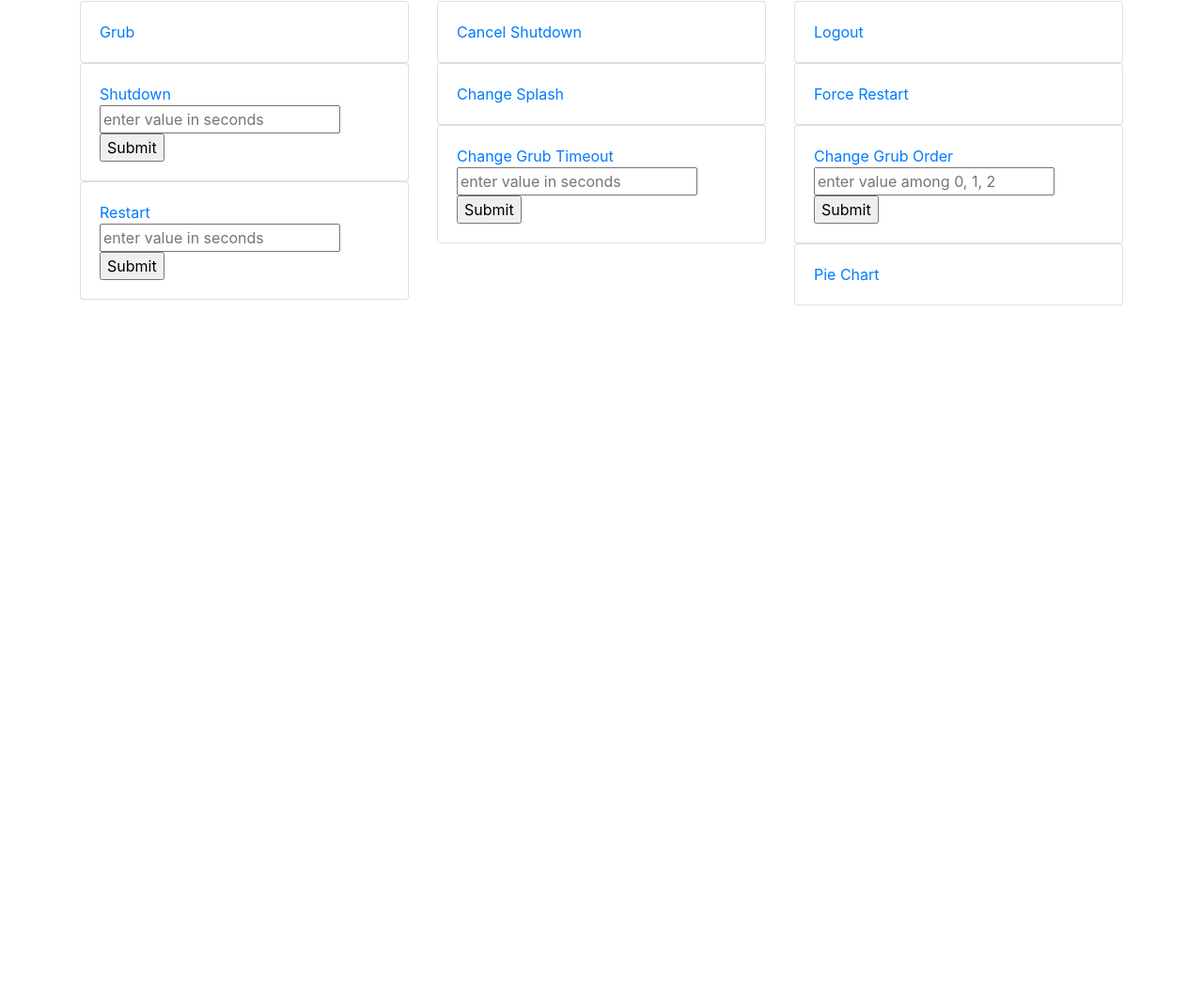
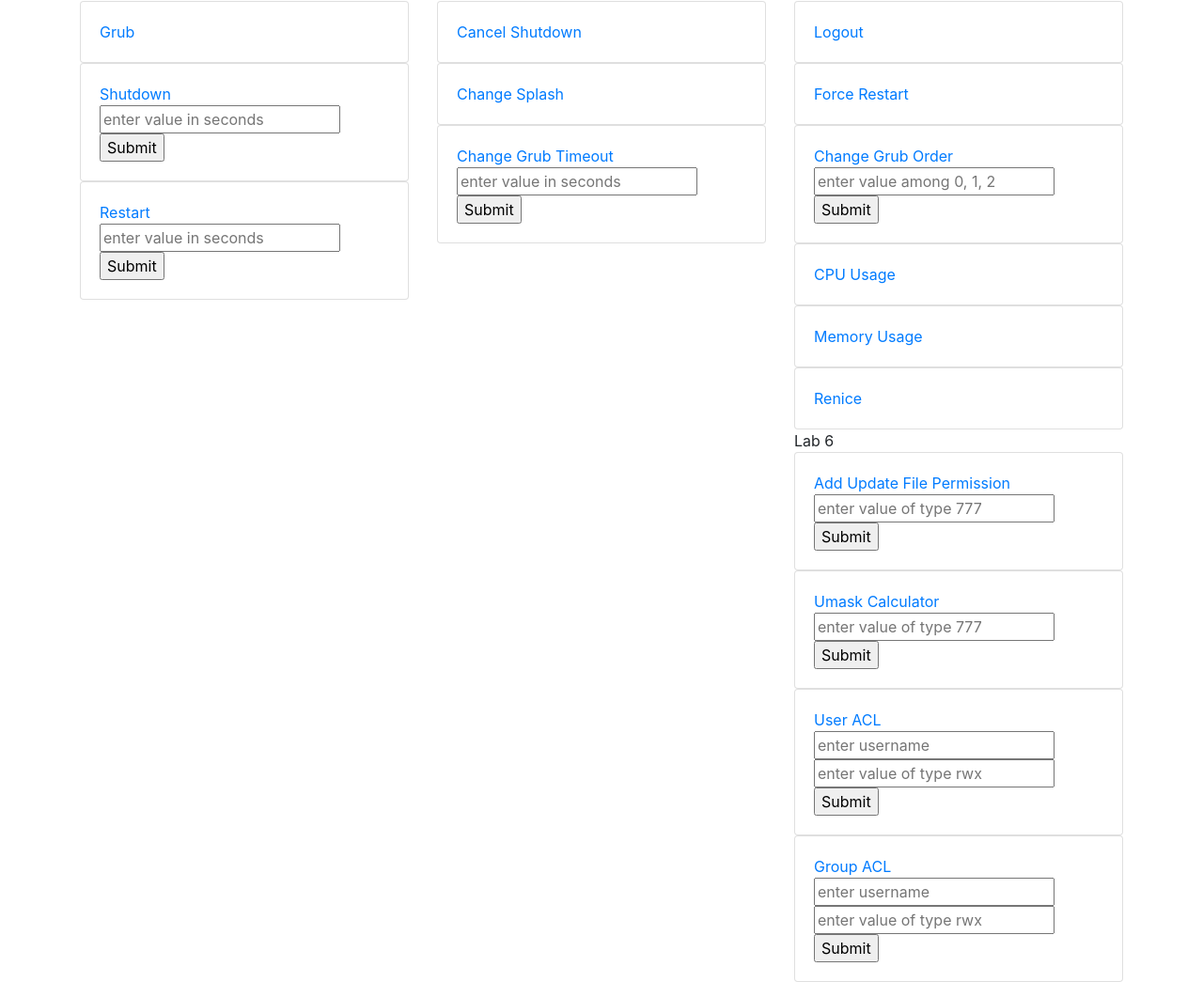
Before and after one commit to chetanya-shrimali/system-admin-gui, a Django app: page /gui/ in a window 1280 px wide. Shown: the whole page at 94% size. Before the commit the page ends 325 px from the top, so only its background shows below. Run offline with Django 3.2, Linux system fonts and the light colour scheme; some libraries are stand-ins or nearby versions.

Commit message:
updated code

```diff
--- a/gui/urls.py
+++ b/gui/urls.py
@@ -13,6 +13,11 @@ urlpatterns = [
     url(regex=r'^change-splash/$', view=views.change_splash, name='change-splash'),
     url(regex=r'^change-grub-order/$', view=views.grub_order, name='grub-order'),
     url(regex=r'^change-grub-timeout/$', view=views.grub_timeout, name='grub-timeout'),
-    url(regex=r'^pie-chart/$', view=views.pie_chart, name='pie-chart'),
-
+    url(regex=r'^pie-chart-cpu/$', view=views.pie_chart_cpu, name='pie-chart-cpu'),
+    url(regex=r'^pie-chart-memory/$', view=views.pie_chart_memory, name='pie-chart-memory'),
+    url(regex=r'^renice/$', view=views.renice, name='renice'),
+    url(regex=r'^add-update-permission/$', view=views.set_permission, name='add-permission'),
+    url(regex=r'^umask-calculator/$', view=views.umask_calculator, name='umask-calculator'),
+    url(regex=r'^add-update-user-permission-acl/$', view=views.acl_user_permission, name='user-acl'),
+    url(regex=r'^add-update-group-permission-acl/$', view=views.acl_group_permission, name='group-acl'),
 ]
--- a/gui/views.py
+++ b/gui/views.py
@@ -2,8 +2,8 @@ from __future__ import unicode_literals
 
 import subprocess
 import os
-# import Tkinter as tk
-# from tkinter import filedialog
+from Tkinter import *
+from tkFileDialog import *
 import matplotlib.pyplot as plt
 
 from django.shortcuts import render, redirect
@@ -79,19 +79,30 @@ def force_restart(request):
     subprocess.Popen(['reboot', '--force'], stdout=subprocess.PIPE)
     return redirect('gui:index')
 
-def pie_chart(request):
+# Lab 5
+
+def pie_chart_memory(request):
     cpu_usage_plot = "ps aux | awk 'NR>2{arr[$1]+=$3}END{for(i in arr) print i,arr[i]}' > cpu.txt"
+
+    os.system(cpu_usage_plot)
+
+    file_path = os.path.dirname(os.path.dirname(__file__))
+
+    plot_data(open(os.path.join(file_path, 'cpu.txt'), 'r'))
+
+    return redirect('gui:index')
+
+
+def pie_chart_cpu(request):
     memory_usage_plot = "ps aux | awk 'NR>2{arr[$1]+=$6}END{for(i in arr) print i,arr[i]/1024}' > memory.txt"
 
-    os.system(cpu_usage_plot)
     os.system(memory_usage_plot)
 
     file_path = os.path.dirname(os.path.dirname(__file__))
 
-    plot_data(open(os.path.join(file_path, 'cpu.txt'), 'r'))
     plot_data(open(os.path.join(file_path, 'memory.txt'), 'r'))
 
-    return HttpResponse("successful!")
+    return redirect('gui:index')
 
 def plot_data(data):
     dat_list = {}
@@ -106,3 +117,118 @@ def plot_data(data):
 
     plt.axis('equal')
     plt.show()
+
+def renice(request):
+    top_list = "ps -eo ni,pid --sort=-pcpu | head -n 6 > nice.txt"
+    os.system(top_list)
+
+    file_path = os.path.dirname(os.path.dirname(__file__))
+    top_list = open(os.path.join(file_path, 'nice.txt'), 'r')
+    dat_arr = []
+
+    for i in top_list.readlines():
+        dat_list = {}
+        split_list = i.split()
+        dat_list["ni"] = split_list[0]
+        dat_list["pid"] = split_list[1]
+        os.system("sudo renice 4 -p " + str(split_list[1]) + " >> renice.output.txt")
+        dat_arr.append(dat_list)
+    print(dat_arr)
+
+    top_list_renice = "ps -eo ni,pid --sort=-pcpu | head -n 6 > renice.txt"
+    os.system(top_list_renice)
+
+    return redirect('gui:index')
+
+# Lab 6
+def set_permission(request):
+    value = request.GET['number']
+    if value:
+        filename = check_value(request, value)
+        cmd = "sudo chmod " + str(value) + " " + filename
+        print(cmd)
+        os.system(cmd)
+
+    else:
+        messages.error(request, 'Enter a Number')
+    return redirect("gui:index")
+
+def umask_calculator(request):
+    value = request.GET['number']
+    if value:
+        filename = check_value(request, value)
+        print(filename)
+        pass
+    else:
+        messages.error(request, 'Enter a Number')
+    print(value)
+    return redirect("gui:index")
+
+
+def acl_user_permission(request):
+    name = request.GET['name']
+    value = request.GET['number']
+    if value:
+        file_name = check_acl_value(request, value)
+        # filename = check_value(value)
+        cmd = "sudo -S setfacl -m u:{}:{} {}".format(name, value, file_name)
+        print(cmd)
+        os.system(cmd)
+    else:
+        messages.error(request, 'Enter a Number')
+    # print(value)
+    return redirect("gui:index")
+
+def acl_group_permission(request):
+    name = request.GET['name']
+    value = request.GET['number']
+    if value:
+        file_name = check_acl_value(request, value)
+        # filename = check_value(value)
+        cmd = "sudo -S setfacl -m g:{}:{} {}".format(name, value, file_name)
+        # print(cmd)
+        os.system(cmd)
+    else:
+        messages.error(request, 'Enter a Number')
+    print(value)
+    return redirect("gui:index")
+
+def check_acl_value(request, value):
+    root = Tk()
+    root.withdraw()
+    file_name = askopenfilename(parent=root)
+
+    if not file_name:
+        messages.error(request, 'Please select a file')
+        return redirect("gui:index")
+    if len(value) not in range(1,4):
+        messages.error(request, 'Length should be max. 3 characters long')
+        return redirect("gui:index")
+    return file_name
+
+
+def check_value(request, value):
+    root = Tk()
+    root.withdraw()
+    file_name = askopenfilename(parent=root)
+
+    if not file_name:
+        messages.error(request, 'Please select a file')
+        return redirect("gui:index")
+
+    if len(value) != 3:
+        messages.error(request, 'Please enter a 3 digit number')
+        return redirect("gui:index")
+
+    value_int = int(value)
+    if value != '000':
+        while value_int%10 > 0:
+            temp = value_int%10
+            print(temp)
+            value_int= value_int/10
+            if temp not in range(0,8):
+                messages.error(request, 'value should be in range 0 - 7')
+                return redirect("gui:index")
+    root.destroy()
+    return file_name
+# Lab 7
--- a/system_admin_and_maintenance/settings.py
+++ b/system_admin_and_maintenance/settings.py
@@ -121,3 +121,7 @@ USE_TZ = True
 STATIC_URL = '/static/'
 
 MESSAGE_STORAGE = 'django.contrib.messages.storage.cookie.CookieStorage'
+
+MEDIA_ROOT = os.path.join(BASE_DIR, 'media')
+
+MEDIA_URL = '/media/'
--- a/templates/base.html
+++ b/templates/base.html
@@ -1,10 +1,11 @@
 <!DOCTYPE html>
 <html lang="en">
 <head>
-    <meta charset="UTF-8">
-    <meta name="viewport" content="width=device-width, initial-scale=1.0">
-    <meta http-equiv="X-UA-Compatible" content="ie=edge">
-    <link rel="stylesheet" href="https://stackpath.bootstrapcdn.com/bootstrap/4.1.3/css/bootstrap.min.css" integrity="sha384-MCw98/SFnGE8fJT3GXwEOngsV7Zt27NXFoaoApmYm81iuXoPkFOJwJ8ERdknLPMO" crossorigin="anonymous">
+    <meta charset="utf-8">
+    <meta name="viewport" content="width=device-width, initial-scale=1">
+    <link rel="stylesheet" href="https://maxcdn.bootstrapcdn.com/bootstrap/4.0.0/css/bootstrap.min.css" integrity="sha384-Gn5384xqQ1aoWXA+058RXPxPg6fy4IWvTNh0E263XmFcJlSAwiGgFAW/dAiS6JXm" crossorigin="anonymous">
+    <script src="https://ajax.googleapis.com/ajax/libs/jquery/3.3.1/jquery.min.js"></script>
+    <script src="https://maxcdn.bootstrapcdn.com/bootstrap/3.3.7/js/bootstrap.min.js"></script>
     <title>Document</title>
 </head>
 <body>
--- a/templates/gui/index.html
+++ b/templates/gui/index.html
@@ -4,6 +4,7 @@
 <div class="container">
     <div class="row">
         <div class="col-md-12 col-sm-12">
+
             {% if messages %}
             <ul class="messages">
                 {% for message in messages %}
@@ -80,7 +81,52 @@
                 </div>
             </div>
             <div class="card">
-                <div class="card-body"><a href="/gui/pie-chart/">Pie Chart</a></div>
+                <div class="card-body"><a href="/gui/pie-chart-cpu/">CPU Usage</a></div>
+            </div>
+            <div class="card">
+                <div class="card-body"><a href="/gui/pie-chart-memory/">Memory Usage</a></div>
+            </div>
+            <div class="card">
+                <div class="card-body"><a href="/gui/renice/">Renice</a></div>
+            </div>
+            Lab 6
+            <div class="card">
+                <div class="card-body"><a href="/gui/add-update-permission/">Add Update File Permission</a>
+                    <form action="/gui/add-update-permission/" method="get">
+                        <input type="number" placeholder="enter value of type 777" name="number"><br>
+                        {% comment %} <input type="file" name="file"> {% endcomment %}
+                        <input type="submit" value="Submit">
+                    </form>
+                </div>
+            </div>
+            <div class="card">
+                <div class="card-body"><a href="/gui/umask-calculator/">Umask Calculator</a>
+                    <form action="/gui/umask-calculator/" method="get">
+                        <input type="number" placeholder="enter value of type 777" name="number"><br>
+                        <input type="submit" value="Submit">
+                    </form>
+                </div>
+                {% comment %} <div class="card-body"><a href="/gui/renice/">Umask Value</a></div> {% endcomment %}
+            </div>
+            <div class="card">
+                <div class="card-body"><a href="/gui/add-update-user-permission-acl/">User ACL</a>
+                    <form action="/gui/add-update-user-permission-acl/" method="get">
+                        <input type="text" placeholder="enter username" name="name"><br>
+                        <input type="text" placeholder="enter value of type rwx" name="number"><br>
+                        {% comment %} <input type="file" name="file"> {% endcomment %}
+                        <input type="submit" value="Submit">
+                    </form>
+                </div>
+            </div>
+            <div class="card">
+                <div class="card-body"><a href="/gui/add-update-group-permission-acl/">Group ACL</a>
+                    <form action="/gui/add-update-group-permission-acl/" method="get">
+                        <input type="text" placeholder="enter username" name="name"><br>
+                        <input type="text" placeholder="enter value of type rwx" name="number"><br>
+                        {% comment %} <input type="file" name="file"> {% endcomment %}
+                        <input type="submit" value="Submit">
+                    </form>
+                </div>
             </div>
         </div>
     </div>
```
Also changed, not shown: 1 other file.
